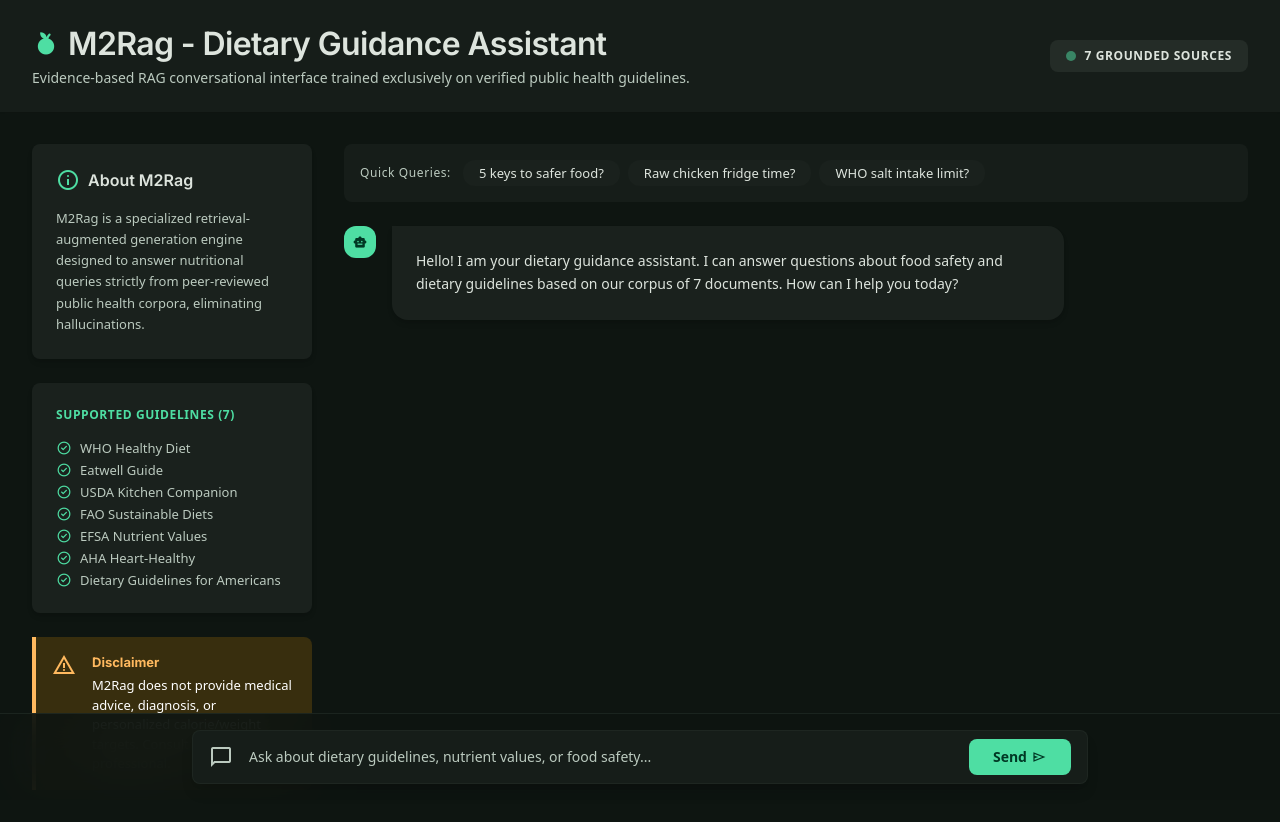
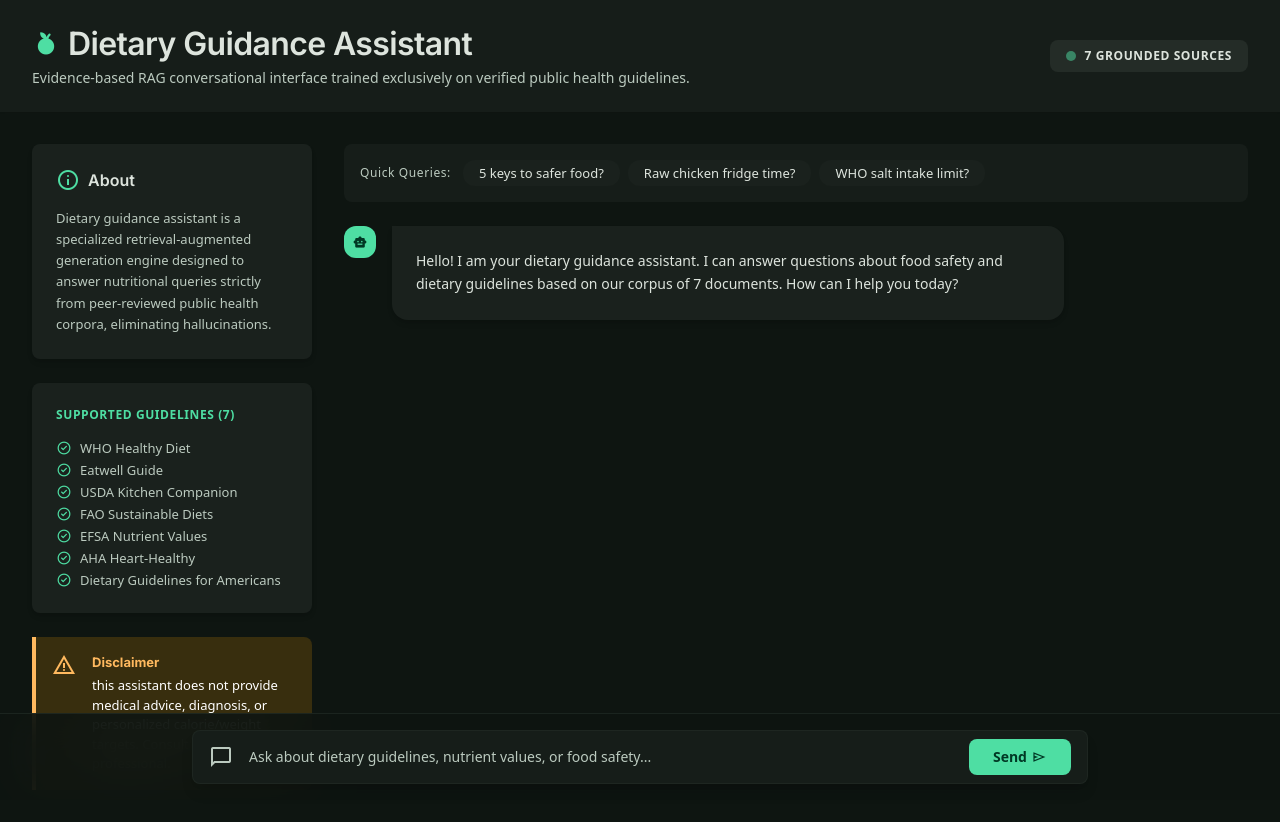
Before and after one commit to Shashikiran-R/health-rag, a plain HTML site: page src/static/index.html in a window 1280 px wide. Drawn offline with nearby package versions, Linux system fonts and the light colour scheme.

Commit message:
Update M2Rag references to Dietary Guidance Assistant

```diff
--- a/src/static/index.html
+++ b/src/static/index.html
@@ -3,7 +3,7 @@
 <head>
   <meta charset="utf-8"/>
   <meta content="width=device-width, initial-scale=1.0" name="viewport"/>
-  <title>M2Rag - Dietary Guidance Assistant</title>
+  <title>Dietary Guidance Assistant</title>
   <link rel="stylesheet" href="style.css">
   <script src="https://cdn.tailwindcss.com"></script>
   <script id="tailwind-config">
@@ -21,7 +21,7 @@
           <div class="flex flex-col gap-space-xs">
             <div class="flex items-center gap-space-sm">
               <span class="material-symbols-outlined text-primary text-[28px]" style="font-variation-settings: 'FILL' 1;">nutrition</span>
-              <h1 class="text-headline-lg font-headline-lg text-on-surface">M2Rag - Dietary Guidance Assistant</h1>
+              <h1 class="text-headline-lg font-headline-lg text-on-surface">Dietary Guidance Assistant</h1>
             </div>
             <p class="text-body-md text-on-surface-variant">Evidence-based RAG conversational interface trained exclusively on verified public health guidelines.</p>
           </div>
@@ -37,10 +37,10 @@
             <div class="bg-surface-container p-space-lg rounded-xl flex flex-col gap-space-md shadow-md">
               <div class="flex items-center gap-space-sm">
                 <span class="material-symbols-outlined text-primary">info</span>
-                <h2 class="text-headline-sm font-headline-sm text-on-surface">About M2Rag</h2>
+                <h2 class="text-headline-sm font-headline-sm text-on-surface">About</h2>
               </div>
               <p class="text-body-sm text-on-surface-variant leading-relaxed">
-                M2Rag is a specialized retrieval-augmented generation engine designed to answer nutritional queries strictly from peer-reviewed public health corpora, eliminating hallucinations.
+                Dietary guidance assistant is a specialized retrieval-augmented generation engine designed to answer nutritional queries strictly from peer-reviewed public health corpora, eliminating hallucinations.
               </p>
             </div>
             <div class="bg-surface-container p-space-lg rounded-xl flex flex-col gap-space-md shadow-md">
@@ -60,7 +60,7 @@
               <span class="material-symbols-outlined text-tertiary shrink-0">warning</span>
               <div class="text-body-sm text-white leading-normal">
                 <strong class="font-headline-sm text-tertiary block mb-1">Disclaimer</strong>
-                M2Rag does not provide medical advice, diagnosis, or personalized calorie/weight targets. Consult a clinical professional.
+                this assistant does not provide medical advice, diagnosis, or personalized calorie/weight targets. Consult a clinical professional.
               </div>
             </div>
           </div>
```
Also changed, not shown: stitch_m2rag_dietary_guidance_assistant/code.html (+4 -4 lines), 1 other file.
